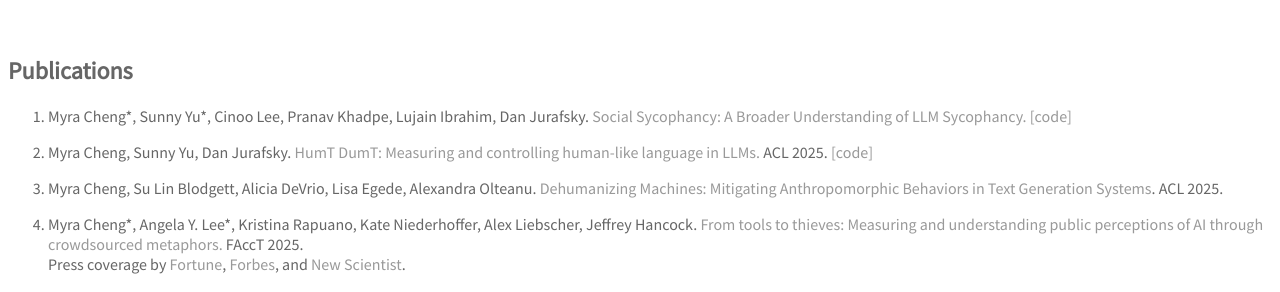
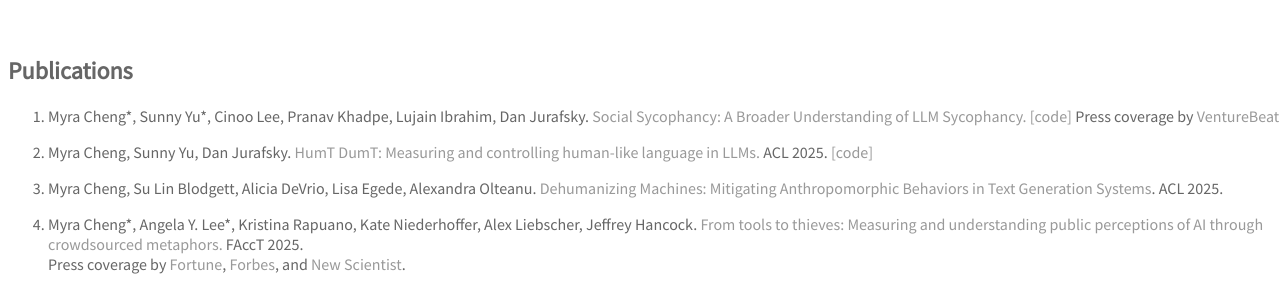
Before and after one commit to myracheng/myracheng.github.io, a Jekyll site: the page built from research.md, in a window 1280 px wide. Shown: the part 217-509 px from the top of the page. Built offline with Jekyll 4.4.1, drawn with Linux system fonts in a browser that asks for light colours; some web fonts are replaced; our own code applies the rules of GitHub Pages for plain Markdown files.

Commit message:
Update research.md

```diff
--- a/research.md
+++ b/research.md
@@ -1,12 +1,12 @@
 ## Publications
 1. Myra Cheng\*, Sunny Yu\*, Cinoo Lee, Pranav Khadpe, Lujain Ibrahim, Dan Jurafsky. [Social Sycophancy: A Broader Understanding of LLM Sycophancy.](https://arxiv.org/pdf/2505.13995) <span class="subline">[[code]](https://github.com/myracheng/elephant)</span>
-
+<span class="subline">Press coverage by [VentureBeat](https://venturebeat.com/ai/after-gpt-4o-backlash-researchers-benchmark-models-on-moral-endorsement-find-sycophancy-persists-across-the-board/).</span>
 2. Myra Cheng, Sunny Yu, Dan Jurafsky. [HumT DumT: Measuring and controlling human-like language in LLMs.](https://www.arxiv.org/pdf/2502.13259) ACL 2025. <span class="subline">[[code]](https://github.com/myracheng/humtdumt)</span>
 
 3. Myra Cheng, Su Lin Blodgett,  Alicia DeVrio, Lisa Egede, Alexandra Olteanu. [Dehumanizing Machines: Mitigating Anthropomorphic Behaviors in Text Generation Systems](https://arxiv.org/pdf/2502.14019). ACL 2025.
 
 1. Myra Cheng\*, Angela Y. Lee\*, Kristina Rapuano, Kate Niederhoffer, Alex Liebscher, Jeffrey Hancock. [From tools to thieves: Measuring and understanding public perceptions of AI through crowdsourced metaphors.](https://www.arxiv.org/pdf/2501.18045) FAccT 2025.
-<span  class="subline">Press coverage by [Fortune](https://fortune.com/2025/02/13/chatbot-friends-anthromorphism-competence-stanford-unviversity-study/), [Forbes](https://www.forbes.com/sites/lanceeliot/2025/02/14/why-our-metaphors-about-ai-shape-how-ai-thinks-about-us/), and [New Scientist](https://www.newscientist.com/article/2467435-people-are-starting-to-trust-ai-more-and-view-it-as-more-human-like/).</span>
+<span class="subline">Press coverage by [Fortune](https://fortune.com/2025/02/13/chatbot-friends-anthromorphism-competence-stanford-unviversity-study/), [Forbes](https://www.forbes.com/sites/lanceeliot/2025/02/14/why-our-metaphors-about-ai-shape-how-ai-thinks-about-us/), and [New Scientist](https://www.newscientist.com/article/2467435-people-are-starting-to-trust-ai-more-and-view-it-as-more-human-like/).</span>
 
 1. Myra Cheng, Alicia DeVrio, Lisa Egede, Su Lin Blodgett, Alexandra Olteanu. ["I Am the One and Only, Your Cyber BFF": Understanding the Impact of GenAI Requires Understanding the Impact of Anthropomorphic AI.](https://iclr-blogposts.github.io/2025/blog/anthropomorphic-ai/) ICLR Blogposts 2025.
 
```
